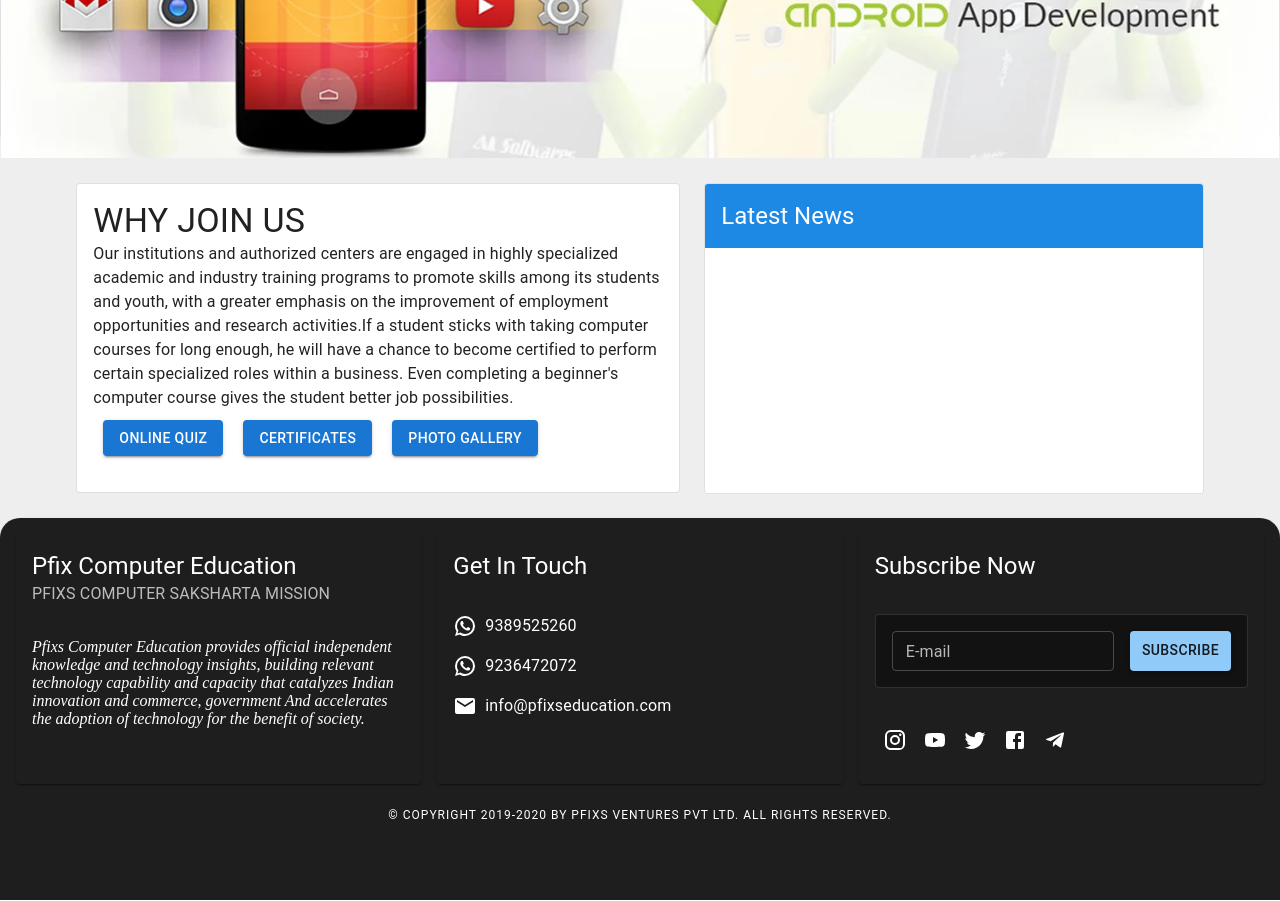
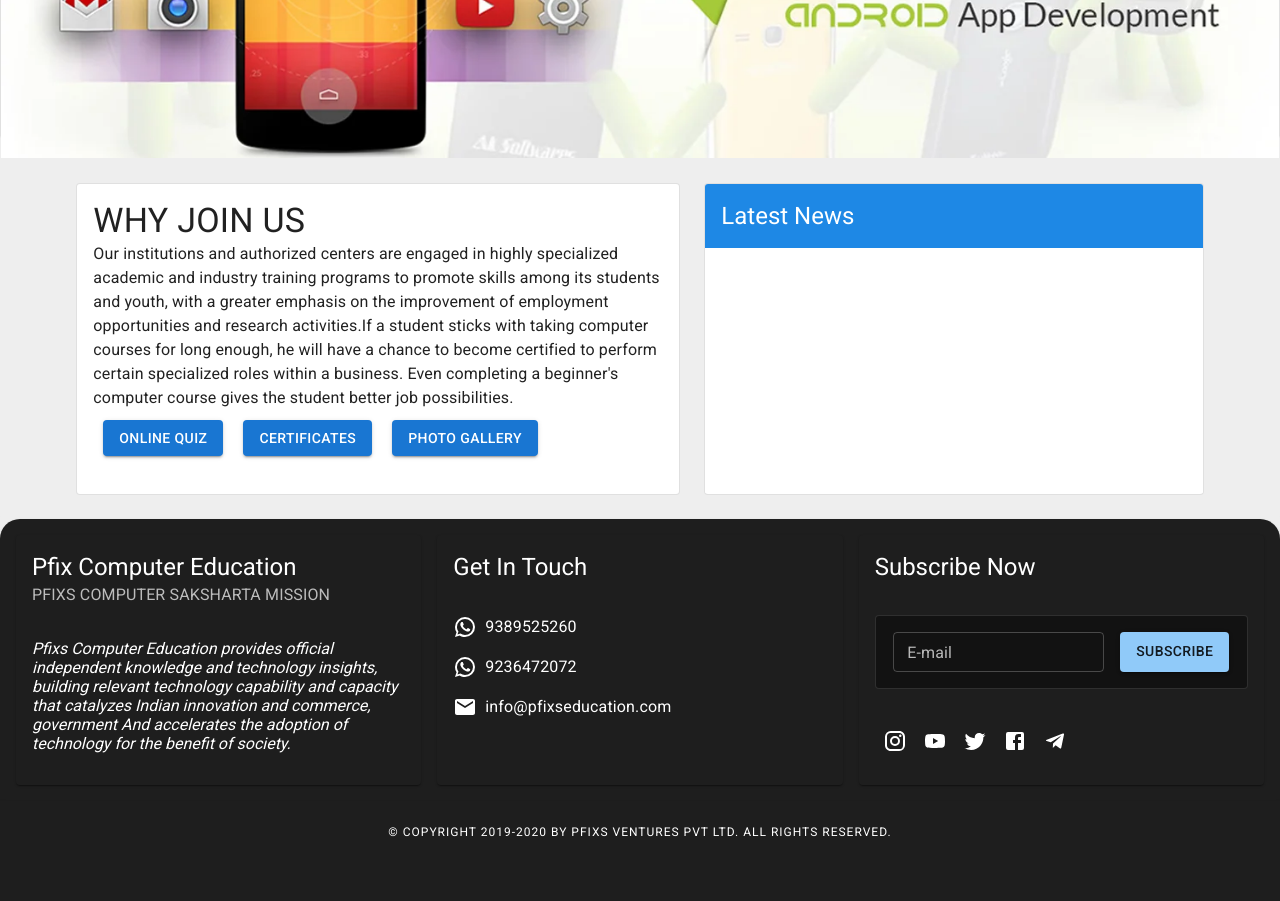
Before and after one commit to truekamleshsingh/pcsm, a React (Create React App) app: page / in a window 1280 px wide. Shown: the part 380-1281 px from the top of the page. Built offline with nearby package versions, Linux system fonts and the light colour scheme.

Commit message:
make it good to better

```diff
--- a/public/index.html
+++ b/public/index.html
@@ -24,10 +24,11 @@
       work correctly both with client-side routing and a non-root public URL.
       Learn how to configure a non-root public URL by running `npm run build`.
     -->
+    <link rel="stylesheet" href="https://fonts.googleapis.com/css?family=Roboto:300,400,500,700&display=swap"/>
     <title>React App</title>
     <style>
       *{
-        box-sizing: border-box;
+        font-family: "Roboto", sans-serif;
         margin: 0;
         padding: 0;
       }
--- a/src/components/DrawerCompPre.jsx
+++ b/src/components/DrawerCompPre.jsx
@@ -20,7 +20,7 @@
 
 
 
-const DrawerComp = (props) => {
+const DrawerCompPre = (props) => {
     // console.log(props)
     const [openCollapse, setOpenCollapse] = React.useState(false);
 
@@ -234,8 +234,8 @@
                             itemList.map((item, index) => {
                                 return (
                                     <>
-                                        <StyledNavLink to={item.path} onClick={item.subMenu && openCollapse}>
-                                            <ListItem key={index.toString()} button onClick={item.expandTrue ? handleOpenSettings : undefined}>
+                                        <StyledNavLink key={item.text} to={item.path} onClick={item.subMenu && openCollapse}>
+                                            <ListItem  button onClick={item.expandTrue ? handleOpenSettings : undefined}>
                                                 <ListItemIcon>{item.icon}</ListItemIcon>
                                                 <ListItemText primary={item.text} sx={{}} />
                                                 {openCollapse && item.subMenu ? item.iconLess : item.iconMore}
@@ -246,8 +246,8 @@
                                                 {
                                                     item.expandTrue ? item.subMenu.map((subMenu, index) => (
                                                         <>
-                                                            <StyledNavLink to={subMenu.path}>
-                                                                <ListItem button key={subMenu.text} sx={{ ml: 2, }} >
+                                                            <StyledNavLink to={subMenu.path} key={index}>
+                                                                <ListItem  button  sx={{ ml: 2, }} >
                                                                     {/* {subMenu.icon} */}
                                                                     < ListItemText inset primary={subMenu.text} />
                                                                 </ListItem>
@@ -267,25 +267,7 @@
                     </List>
                 </Drawer>
 
-                {/* <Drawer anchor='right'
-                open={opneDrawer}
-                onClose={() => setOpneDrawer(false)}
-                elevation={5}>
-                <ListItem button onClick={handleOpenSettings}>
-                    <ListItemIcon>
-                        <SettingsIcon sx={{ pr: 0, mr: 0, }} />
-                    </ListItemIcon>
-                    <ListItemText primary="Settings" />
-                    {openCollapse ? <ExpandLessIcon /> : <ExpandMoreIcon />}
-                </ListItem>
-                <Collapse in={openCollapse} timeout="auto" unmountOnExit>
-                    <List component="div" disablePadding>
-                        <ListItem button >
-                            <ListItemText inset primary="Starred" />
-                        </ListItem>
-                    </List>
-                </Collapse>
-            </Drawer> */}
+
 
 
                 <IconButton onClick={() => setOpneDrawer(!opneDrawer)} sx={{ color: 'black' }}>
@@ -295,4 +277,4 @@
         )
     }
 
-    export default DrawerComp
+    export default DrawerCompPre
--- a/src/components/Footer.jsx
+++ b/src/components/Footer.jsx
@@ -198,7 +198,7 @@
           justifyContent: "center",
         }}
       >
-        <Box>
+        <Box sx={{m:2, textAlign : 'center'}}>
           <Typography align={"center"} variant={"overline"}>
             &#169; Copyright 2019-2020 by Pfixs Ventures Pvt Ltd. All Rights
             Reserved.
--- a/src/components/NavBar.jsx
+++ b/src/components/NavBar.jsx
@@ -275,7 +275,7 @@
 
       {/* ///////Styled App Bar blue */}
 
-      {isMatch ? console.log("Close") :
+      {isMatch ? undefined :
         <StyledAppBarBlue position="sticky">
           <StyledToolbar>
             <div>
```
